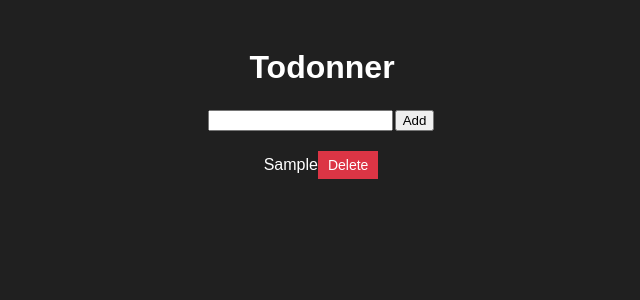
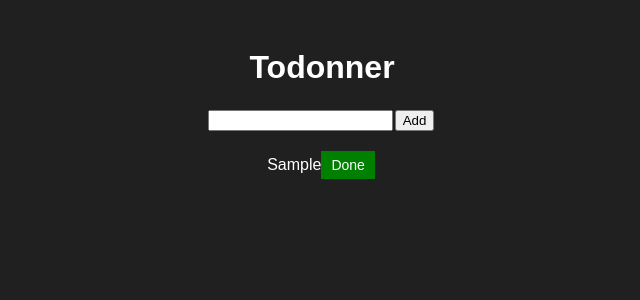
Before and after one commit to Kelamir/todonner, a React (Create React App) app: page / in a window 1280 px wide. Both pictures are taken after typing "Sample" into the empty fields and a click on the button "Add". Shown: the top 300 px of the page, without its empty margins (318-958 px from the left). Built offline with nearby package versions, Linux system fonts and the light colour scheme.

Commit message:
feat: use positive pattern of done over delete

```diff
--- a/src/App.css
+++ b/src/App.css
@@ -57,7 +57,7 @@ button {
 .todo-item button {
   margin-left: auto;
   padding: 6px 10px;
-  background-color: #dc3545;
+  background-color: green;
   color: #fff;
   border: none;
   cursor: pointer;
--- a/src/Main.tsx
+++ b/src/Main.tsx
@@ -40,7 +40,7 @@ function App() {
       <ul className="todo-list">
         {tasks.map((task, i) => (
           <li className="todo-item">
-            {task} <button onClick={() => deleteTask(i)}>Delete</button>
+            {task} <button onClick={() => deleteTask(i)}>Done</button>
           </li>
         ))}
       </ul>
```
